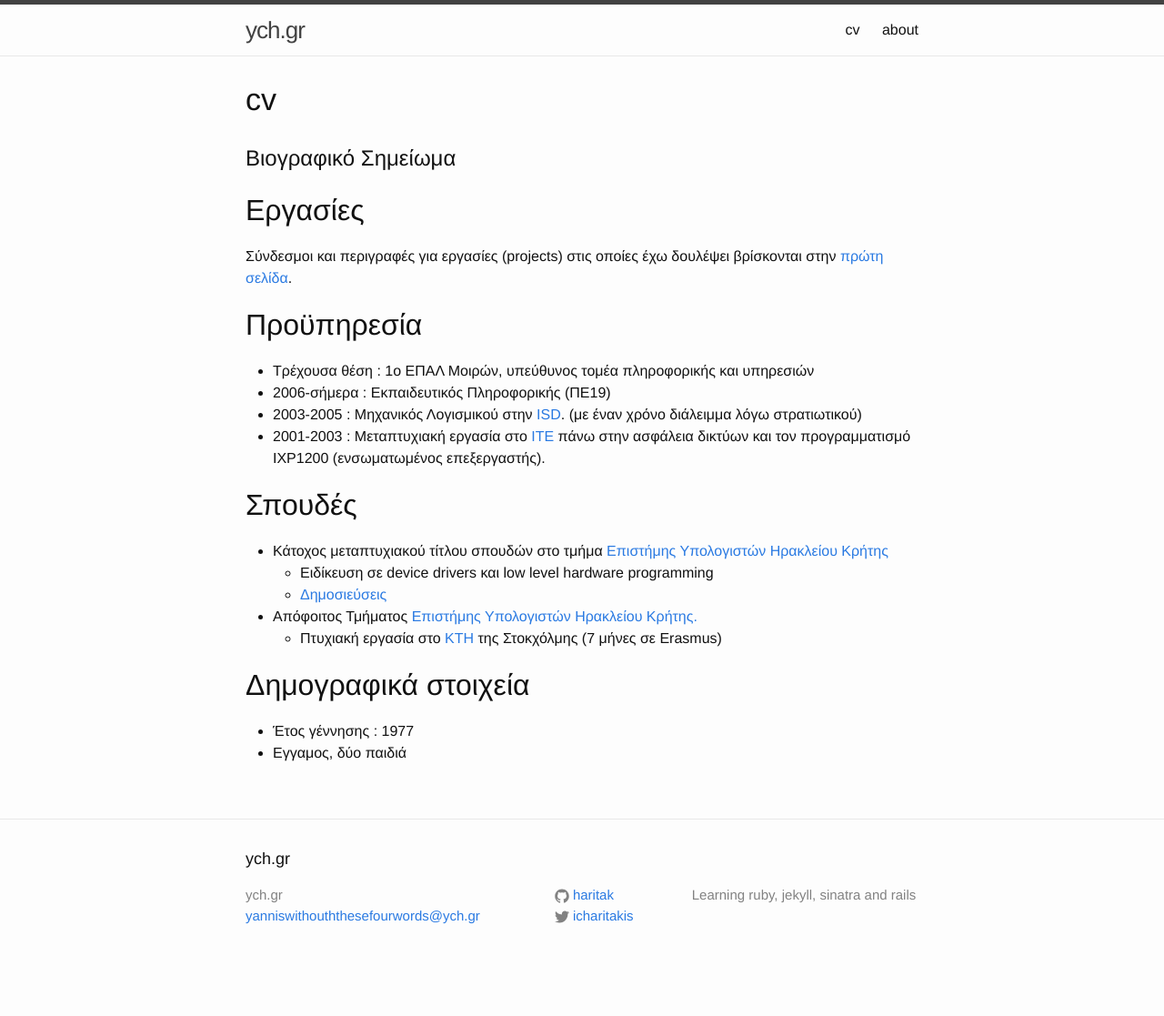
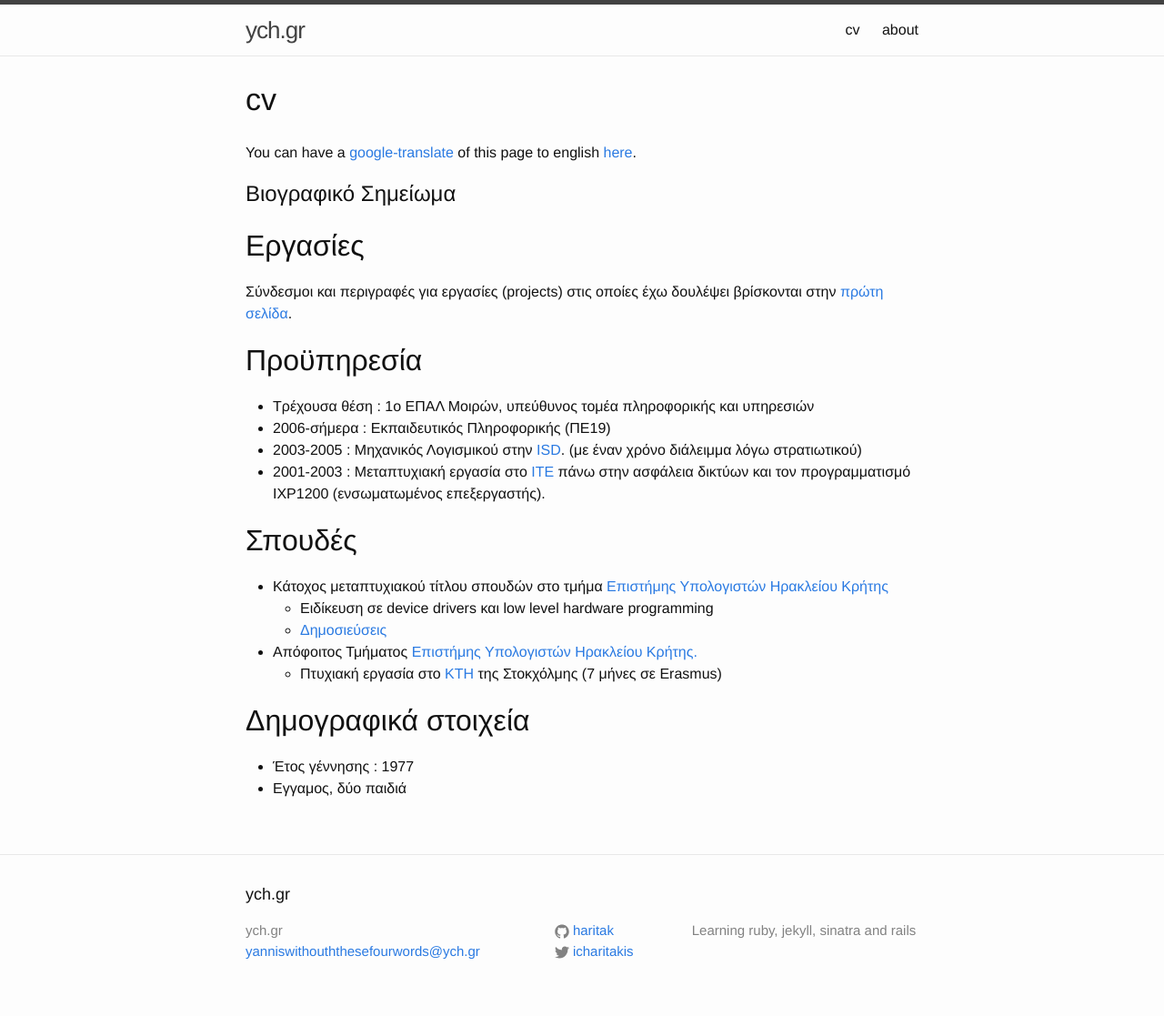
Before and after one commit to haritak/haritak.github.io, a Jekyll site: the page built from cv/cv.md, in a window 1280 px wide. Shown: the whole page at 91% size. Built offline with Jekyll 4.4.1, drawn with Linux system fonts in a browser that asks for light colours; before the commit the page ends 1078 px from its top, so only the background shows below that.

Commit message:
Updated cv

```diff
--- a/cv/cv.md
+++ b/cv/cv.md
@@ -5,6 +5,7 @@ excerpt: "Βιογραφικό σημείωμα"
 sitemap: true
 permalink: /cv.html
 ---
+You can have a [google-translate][tr] of this page to english [here][tr].
 
 # Βιογραφικό Σημείωμα
 
@@ -42,3 +43,4 @@ permalink: /cv.html
 [8]: http://srv-1tee-moiron.ira.sch.gr:13713/
 [9]: http://srv-1tee-moiron.ira.sch.gr:4567/
 [10]: http://independent.academia.edu/IoannisCharitakis
+[tr]: https://translate.google.com/translate?sl=el&tl=en&u=http%3A%2F%2Fych.gr%2Fcv.html
```
